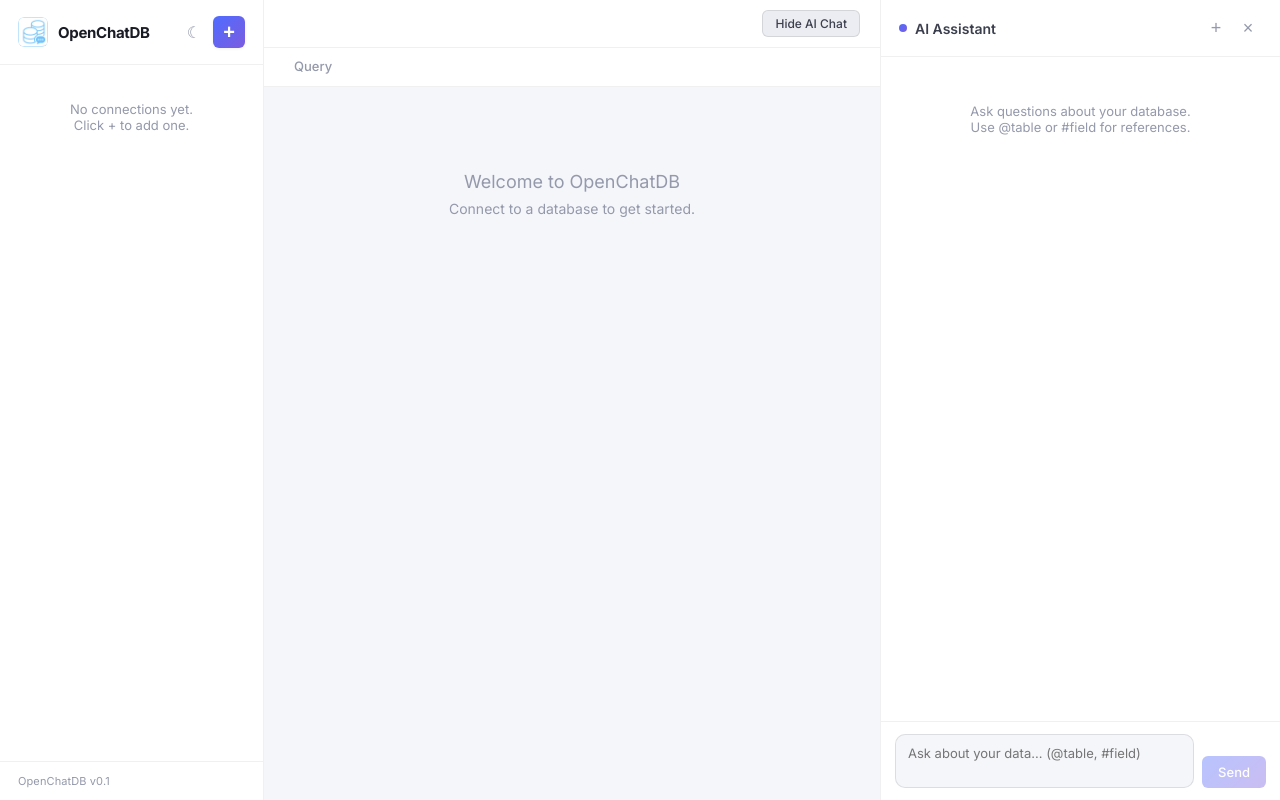
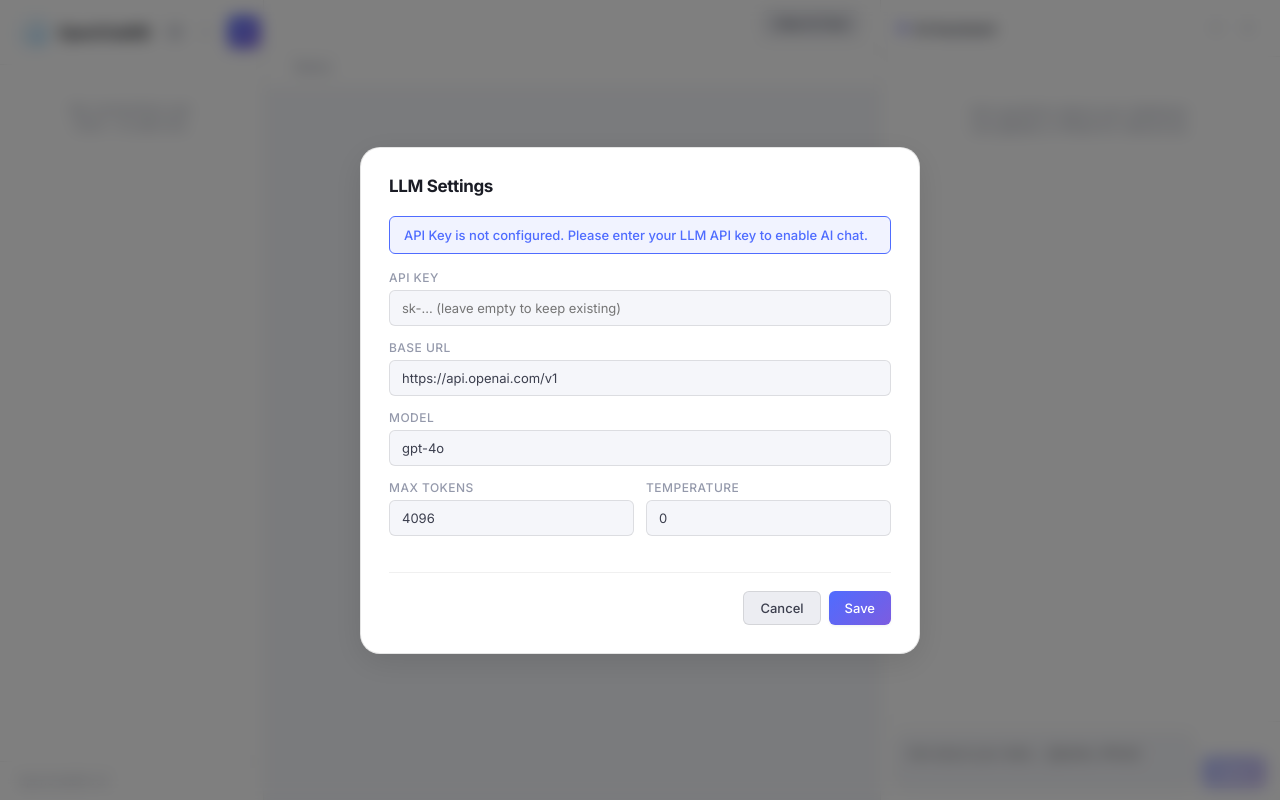
Before and after one commit to jindon1020/open-chatDB, a Flask app: page / in a window 1280 px wide. Run offline with Flask 3, Linux system fonts and the light colour scheme; data that the repository does not hold is empty.

Commit message:
feat: add web LLM settings page and PyInstaller packaging support
Replace .env-only LLM configuration with a web settings modal that
persists to settings.json, and add PyInstaller build infrastructure
for macOS/Windows standalone executables with GitHub Actions CI/CD.

Co-Authored-By: Claude Opus 4.5 <noreply@anthropic.com>

```diff
--- a/app.py
+++ b/app.py
@@ -1,4 +1,5 @@
 import os
+import sys
 from flask import Flask, send_from_directory
 from asgiref.wsgi import WsgiToAsgi
 from config import Config
@@ -7,13 +8,30 @@ from routes.api_database import database_bp
 from routes.api_query import query_bp
 from routes.api_schema import schema_bp
 from routes.api_chat import chat_bp
+from routes.api_settings import settings_bp
+from services import settings_manager
+
+
+def _base_dir():
+    """Return the project root, accounting for PyInstaller bundles."""
+    if getattr(sys, '_MEIPASS', None):
+        return sys._MEIPASS
+    return os.path.dirname(__file__)
 
 
 def create_app():
-    app = Flask(__name__, static_folder="static", template_folder="templates")
+    base = _base_dir()
+    app = Flask(
+        __name__,
+        static_folder=os.path.join(base, "static"),
+        template_folder=os.path.join(base, "templates"),
+    )
     app.config.from_object(Config)
 
     os.makedirs(Config.DATA_DIR, exist_ok=True)
+
+    # Load persisted LLM settings into Config
+    settings_manager.load()
 
     # Register blueprints
     app.register_blueprint(connections_bp, url_prefix="/api/connections")
@@ -21,10 +39,11 @@ def create_app():
     app.register_blueprint(query_bp, url_prefix="/api/query")
     app.register_blueprint(schema_bp, url_prefix="/api/schema")
     app.register_blueprint(chat_bp, url_prefix="/api/chat")
+    app.register_blueprint(settings_bp, url_prefix="/api/settings")
 
     @app.route("/")
     def index():
-        return send_from_directory("templates", "index.html")
+        return send_from_directory(app.template_folder, "index.html")
 
     return app
 
--- a/routes/api_chat.py
+++ b/routes/api_chat.py
@@ -1,7 +1,7 @@
-from flask import Blueprint, request, jsonify
+from flask import Blueprint, request, jsonify, Response
 from services.connection_manager import manager
 from services.schema_indexer import indexer
-from services.llm_service import chat, resolve_references
+from services.llm_service import chat, chat_stream, resolve_references
 from services import mysql_service, mongo_service, elasticsearch_service
 import json
 import datetime
@@ -54,6 +54,36 @@ def send_message():
         return jsonify({"error": str(e)}), 500
 
 
+@chat_bp.route("/send/stream", methods=["POST"])
+def send_message_stream():
+    data = request.get_json()
+    conn_id = data.get("conn_id")
+    database = data.get("database")
+    messages = data.get("messages", [])
+
+    if not conn_id or not database or not messages:
+        return jsonify({"error": "conn_id, database, and messages are required"}), 400
+
+    db_type = manager.get_db_type(conn_id)
+    schemas = indexer.get_schemas(conn_id, database)
+
+    # Resolve @/# references in the latest user message
+    if messages and messages[-1]["role"] == "user":
+        messages[-1]["content"] = resolve_references(messages[-1]["content"], schemas)
+
+    schema_text = indexer.build_schema_text(conn_id, database)
+
+    def generate():
+        try:
+            yield from chat_stream(messages, schema_text, db_type)
+        except Exception as e:
+            import json as _json
+            yield f"data: {_json.dumps({'type': 'error', 'content': str(e)})}\n\n"
+
+    return Response(generate(), mimetype="text/event-stream",
+                    headers={"Cache-Control": "no-cache", "X-Accel-Buffering": "no"})
+
+
 @chat_bp.route("/execute", methods=["POST"])
 def execute_generated():
     """Execute a query generated by the LLM."""
--- /dev/null
+++ b/routes/api_settings.py
@@ -0,0 +1,16 @@
+from flask import Blueprint, request, jsonify
+from services import settings_manager
+
+settings_bp = Blueprint("settings", __name__)
+
+
+@settings_bp.route("", methods=["GET"])
+def get_settings():
+    return jsonify(settings_manager.get_settings())
+
+
+@settings_bp.route("", methods=["PUT"])
+def update_settings():
+    data = request.get_json(force=True)
+    result = settings_manager.update_settings(data)
+    return jsonify(result)
--- a/static/css/style.css
+++ b/static/css/style.css
@@ -1169,6 +1169,37 @@ html, body {
 .console-entry.error .console-text { color: var(--red); }
 .console-entry.warn .console-text { color: var(--yellow); }
 
+/* ============ Settings ============ */
+.settings-btn {
+  background: none;
+  border: 1px solid transparent;
+  color: var(--text-dim);
+  cursor: pointer;
+  width: 30px;
+  height: 30px;
+  border-radius: var(--radius-sm);
+  display: flex;
+  align-items: center;
+  justify-content: center;
+  transition: all var(--transition-fast);
+}
+.settings-btn:hover {
+  background: var(--bg-hover);
+  border-color: var(--border-strong);
+  color: var(--text-bright);
+}
+
+.settings-notice {
+  background: var(--accent-dim);
+  border: 1px solid var(--accent);
+  color: var(--accent);
+  padding: 10px 14px;
+  border-radius: var(--radius-sm);
+  font-size: 13px;
+  font-weight: 500;
+  margin-bottom: 16px;
+}
+
 /* ============ Selection ============ */
 ::selection {
   background: var(--accent);
--- a/static/js/api.js
+++ b/static/js/api.js
@@ -79,10 +79,56 @@ const API = {
       body: JSON.stringify({ conn_id: connId, database, messages }),
     });
   },
+  /**
+   * Streaming chat via SSE.
+   * callbacks: { onToken(text), onDone(data), onError(msg) }
+   */
+  async sendChatStream(connId, database, messages, callbacks) {
+    const resp = await fetch('/api/chat/send/stream', {
+      method: 'POST',
+      headers: { 'Content-Type': 'application/json' },
+      body: JSON.stringify({ conn_id: connId, database, messages }),
+    });
+    if (!resp.ok) {
+      const err = await resp.json().catch(() => ({}));
+      throw new Error(err.error || `HTTP ${resp.status}`);
+    }
+    const reader = resp.body.getReader();
+    const decoder = new TextDecoder();
+    let buffer = '';
+    while (true) {
+      const { done, value } = await reader.read();
+      if (done) break;
+      buffer += decoder.decode(value, { stream: true });
+      const lines = buffer.split('\n');
+      buffer = lines.pop(); // keep incomplete line in buffer
+      for (const line of lines) {
+        if (!line.startsWith('data: ')) continue;
+        try {
+          const payload = JSON.parse(line.slice(6));
+          if (payload.type === 'token' && callbacks.onToken) {
+            callbacks.onToken(payload.content);
+          } else if (payload.type === 'done' && callbacks.onDone) {
+            callbacks.onDone(payload);
+          } else if (payload.type === 'error' && callbacks.onError) {
+            callbacks.onError(payload.content);
+          }
+        } catch { /* ignore parse errors */ }
+      }
+    }
+  },
   executeChatQuery(connId, database, query) {
     return this._fetch('/api/chat/execute', {
       method: 'POST',
       body: JSON.stringify({ conn_id: connId, database, query }),
     });
   },
+
+  // --- Settings ---
+  getSettings() {
+    return this._fetch('/api/settings');
+  },
+  updateSettings(data) {
+    return this._fetch('/api/settings', { method: 'PUT', body: JSON.stringify(data) });
+  },
 };
--- a/static/js/app.js
+++ b/static/js/app.js
@@ -84,6 +84,15 @@ const app = createApp({
       ssh_host: '', ssh_port: '22', ssh_username: '', ssh_password: '', ssh_key_file: '',
     });
     const connFormError = ref('');
+
+    // Settings modal
+    const showSettingsModal = ref(false);
+    const settingsForm = reactive({
+      api_key: '', base_url: '', model: '', max_tokens: 4096, temperature: 0,
+    });
+    const settingsLoaded = ref(false);
+    const settingsError = ref('');
+    const settingsNeedsSetup = ref(false);
 
     // General error
     const globalError = ref('');
@@ -759,6 +768,42 @@ const app = createApp({
       return html;
     }
 
+    // ---- Settings ----
+    async function loadSettings() {
+      try {
+        const s = await API.getSettings();
+        Object.assign(settingsForm, s);
+        settingsLoaded.value = true;
+        // If api_key is empty, user needs to configure it
+        settingsNeedsSetup.value = !s.api_key;
+      } catch (e) {
+        settingsError.value = e.message;
+      }
+    }
+
+    function openSettingsModal() {
+      settingsError.value = '';
+      showSettingsModal.value = true;
+    }
+
+    async function saveSettings() {
+      settingsError.value = '';
+      try {
+        const result = await API.updateSettings({
+          api_key: settingsForm.api_key,
+          base_url: settingsForm.base_url,
+          model: settingsForm.model,
+          max_tokens: settingsForm.max_tokens,
+          temperature: settingsForm.temperature,
+        });
+        Object.assign(settingsForm, result);
+        settingsNeedsSetup.value = !result.api_key;
+        showSettingsModal.value = false;
+      } catch (e) {
+        settingsError.value = e.message;
+      }
+    }
+
     // ---- Chat panel resize ----
     const chatPanelWidth = ref(400);
 
@@ -779,10 +824,14 @@ const app = createApp({
     }
 
     // ---- Lifecycle ----
-    onMounted(() => {
+    onMounted(async () => {
       initTheme();
       loadConnections();
       createConversation();
+      await loadSettings();
+      if (settingsNeedsSetup.value) {
+        openSettingsModal();
+      }
     });
 
     // When clicking outside autocomplete, close it
@@ -802,6 +851,7 @@ const app = createApp({
       conversations, activeConversationId,
       autocompleteItems, autocompleteVisible, autocompleteIdx, acPos,
       showConnModal, connForm, connFormError, globalError, isDark,
+      showSettingsModal, settingsForm, settingsLoaded, settingsError, settingsNeedsSetup,
       consoleEntries, consoleBody,
       chatQuote, structureColumns,
       // methods
@@ -814,6 +864,7 @@ const app = createApp({
       logToConsole, clearConsole, quoteToChat, dismissQuote,
       createConversation, switchConversation, deleteConversation,
       chatPanelWidth, onResizeStart,
+      loadSettings, openSettingsModal, saveSettings,
     };
   },
 });
--- a/templates/index.html
+++ b/templates/index.html
@@ -18,6 +18,9 @@
         <h1>OpenChatDB</h1>
       </div>
       <div class="header-actions">
+        <button class="settings-btn" @click="openSettingsModal" title="LLM Settings">
+          <svg width="16" height="16" viewBox="0 0 24 24" fill="none" stroke="currentColor" stroke-width="2" stroke-linecap="round" stroke-linejoin="round"><circle cx="12" cy="12" r="3"/><path d="M19.4 15a1.65 1.65 0 00.33 1.82l.06.06a2 2 0 010 2.83 2 2 0 01-2.83 0l-.06-.06a1.65 1.65 0 00-1.82-.33 1.65 1.65 0 00-1 1.51V21a2 2 0 01-4 0v-.09A1.65 1.65 0 009 19.4a1.65 1.65 0 00-1.82.33l-.06.06a2 2 0 01-2.83 0 2 2 0 010-2.83l.06-.06A1.65 1.65 0 004.68 15a1.65 1.65 0 00-1.51-1H3a2 2 0 010-4h.09A1.65 1.65 0 004.6 9a1.65 1.65 0 00-.33-1.82l-.06-.06a2 2 0 010-2.83 2 2 0 012.83 0l.06.06A1.65 1.65 0 009 4.68a1.65 1.65 0 001-1.51V3a2 2 0 014 0v.09a1.65 1.65 0 001 1.51 1.65 1.65 0 001.82-.33l.06-.06a2 2 0 012.83 0 2 2 0 010 2.83l-.06.06A1.65 1.65 0 0019.4 9a1.65 1.65 0 001.51 1H21a2 2 0 010 4h-.09a1.65 1.65 0 00-1.51 1z"/></svg>
+        </button>
         <button class="theme-toggle" @click="toggleTheme" :title="isDark ? 'Switch to Light' : 'Switch to Dark'">
           {{ isDark ? '\u2600' : '\u263E' }}
         </button>
@@ -419,6 +422,50 @@
       </div>
     </div>
   </div>
+
+  <!-- ============ SETTINGS MODAL ============ -->
+  <div v-if="showSettingsModal" class="modal-overlay" @click.self="showSettingsModal = false">
+    <div class="modal">
+      <h3>LLM Settings</h3>
+
+      <div v-if="settingsNeedsSetup" class="settings-notice">
+        API Key is not configured. Please enter your LLM API key to enable AI chat.
+      </div>
+
+      <div class="form-group">
+        <label>API Key</label>
+        <input v-model="settingsForm.api_key" type="password" placeholder="sk-... (leave empty to keep existing)">
+      </div>
+
+      <div class="form-group">
+        <label>Base URL</label>
+        <input v-model="settingsForm.base_url" placeholder="https://api.openai.com/v1">
+      </div>
+
+      <div class="form-group">
+        <label>Model</label>
+        <input v-model="settingsForm.model" placeholder="gpt-4o">
+      </div>
+
+      <div class="form-row">
+        <div class="form-group">
+          <label>Max Tokens</label>
+          <input v-model.number="settingsForm.max_tokens" type="number" min="1">
+        </div>
+        <div class="form-group">
+          <label>Temperature</label>
+          <input v-model.number="settingsForm.temperature" type="number" min="0" max="2" step="0.1">
+        </div>
+      </div>
+
+      <div v-if="settingsError" class="error-msg">{{ settingsError }}</div>
+
+      <div class="modal-actions">
+        <button class="btn btn-secondary" @click="showSettingsModal = false">Cancel</button>
+        <button class="btn btn-primary" @click="saveSettings">Save</button>
+      </div>
+    </div>
+  </div>
 </div>
 
 <script src="https://unpkg.com/vue@3/dist/vue.global.prod.js"></script>
```
Also changed, not shown: config.py (+21 -1 lines), run.py (added, +47 -0 lines), services/settings_manager.py (added, +105 -0 lines), .github/workflows/build.yml (added), 2 other files.
